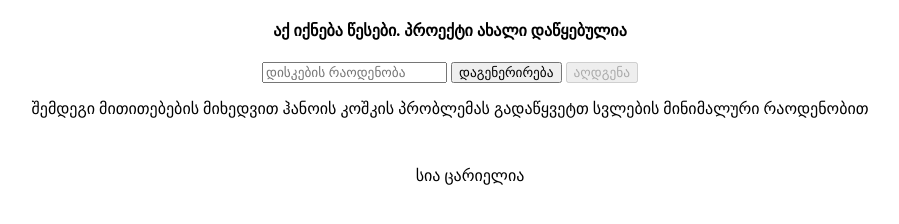
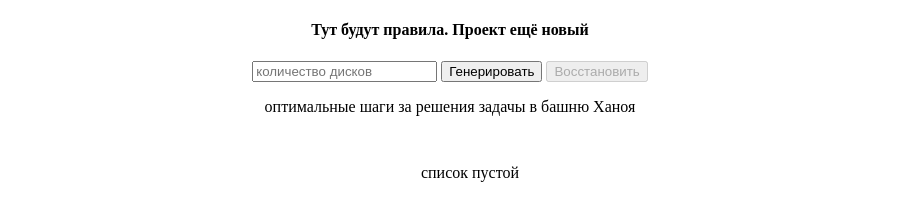
Before and after one commit to guglika1993/TowerOfHanoi, a plain HTML site: page index.html in a window 1280 px wide. Shown: the whole page, without its empty margins (190-1089 px from the left). Drawn offline with Linux system fonts and the light colour scheme.

Commit message:
Russian version

```diff
--- a/index.html
+++ b/index.html
@@ -10,19 +10,19 @@
 <body>
 
 
-    <h4>აქ იქნება წესები. პროექტი ახალი დაწყებულია</h4>
+    <h4>Тут будут правила. Проект ещё новый</h4>
     <div class="container">
         <div class="formDiv">
             <form id="form" action="">
-            <input id="raodenoba" type="text" placeholder="დისკების რაოდენობა" required>
-            <button type="submit" id="generate">დაგენერირება</button>
-            <button id="reset" type="reset" disabled>აღდგენა</button>
+            <input id="raodenoba" type="text" placeholder="количество дисков" required>
+            <button type="submit" id="generate">Генерировать</button>
+            <button id="reset" type="reset" disabled>Восстановить</button>
             </form>
 
         </div>
-        <p>შემდეგი მითითებების მიხედვით ჰანოის კოშკის პრობლემას გადაწყვეტთ სვლების მინიმალური რაოდენობით</p>
+        <p>оптимальные шаги за решения задачы в башню Ханоя</p>
         <ol id="sia">
-        <p id="defaultText">სია ცარიელია</p>
+        <p id="defaultText">список пустой</p>
         </ol>
 
     </div>
--- a/script.js
+++ b/script.js
@@ -12,11 +12,11 @@ form.addEventListener("submit", function(event){
     const teqsti = parseInt(input.value);
     n = isNaN(parseInt(teqsti));
 if(n){
-    sia.innerHTML = `<p id="defaultText">აუცილებელია შეიყვანოთ რიცხვი</p>`;
+    sia.innerHTML = `<p id="defaultText">Вы не вводили число</p>`;
     }
 else{
     sia.innerHTML = `<p id="defaultText"></p>`;
-    hanoi(teqsti, "პირველი", "მეორე", "მესამე");
+    hanoi(teqsti, "перв", "втор", "трет");
     }
     input.value = "";
     input.focus();
@@ -24,7 +24,7 @@ else{
 });
 
 reset.addEventListener("click", function(){
-    sia.innerHTML = `<p id="defaultText">სია ცარიელია</p>`;
+    sia.innerHTML = `<p id="defaultText">список пустой</p>`;
     input.value = "";
     input.focus();
     reset.disabled = true;
@@ -44,7 +44,7 @@ function hanoi(n, start, temporal, end ){
     else{
         hanoi(n-1, start, end, temporal);
         add();
-        sia.lastChild.innerText = `გადაწიე დისკი ნომერი ${n} ${start}დან ${end} სვეტზე`;
+        sia.lastChild.innerText = `переноси диск ${n} с ${start}ой стольбы к ${end}ую`;
         hanoi(n-1, temporal, start, end);
         defaultText.remove();
         numb++;
```
